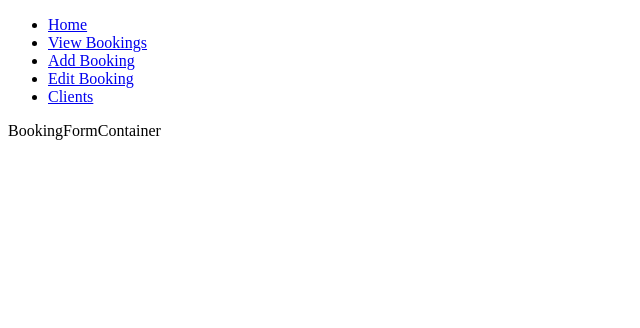
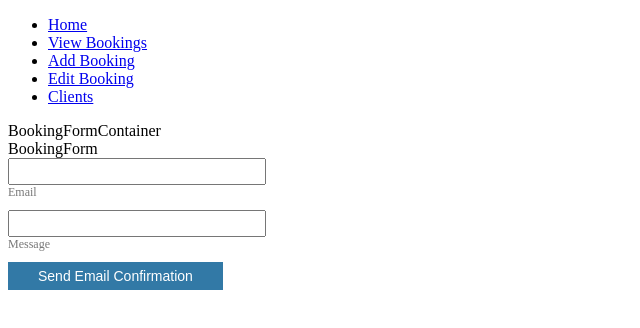
Before and after one commit to camsh69/Restaurant_Booking_System-final_project, a React (Create React App) app in the folder client/: page /add in a window 1280 px wide. Shown: the top 328 px of the page, without its empty margins (0-640 px from the left). Built offline with nearby package versions, Linux system fonts and the light colour scheme; no server answers.

Commit message:
adding email functionality

```diff
--- a/client/package.json
+++ b/client/package.json
@@ -6,6 +6,7 @@
     "@testing-library/jest-dom": "^5.16.2",
     "@testing-library/react": "^12.1.3",
     "@testing-library/user-event": "^13.5.0",
+    "emailjs-com": "^3.2.0",
     "moment": "^2.29.1",
     "react": "^17.0.2",
     "react-big-calendar": "^0.39.0",
--- a/client/src/components/BookingFormComponent/BookingForm.js
+++ b/client/src/components/BookingFormComponent/BookingForm.js
@@ -1,8 +1,13 @@
 import React from 'react'
+import Email from './Email'
 
 const BookingForm = () => {
   return (
-    <div>BookingForm</div>
+    <>
+      <div>BookingForm</div>
+      <Email/>
+
+    </>
   )
 }
 
--- /dev/null
+++ b/client/src/components/BookingFormComponent/Email.js
@@ -0,0 +1,38 @@
+import React from 'react';
+import emailjs from 'emailjs-com';
+import emailkey from '../../emailkey';
+import './email.css'
+
+const Email = () => {
+
+    function sendEmail(e) {
+        e.preventDefault();
+
+        emailjs.sendForm(emailkey.SERVICE_ID, emailkey.TEMPLATE_ID, e.target, emailkey.USER_ID)
+          .then((result) => {
+              window.location.reload();
+          }, (error) => {
+              console.log(error.text);
+          });
+      }
+
+      return (
+        <form id="emailForm" onSubmit={sendEmail}>
+          <div className="field">
+          <input type="text" name="from_name" />
+          <label>Email</label>
+          </div>
+          <div className="field">
+          <input type="text" name="subject" />
+          <label>Message</label>
+          </div>
+          {/* <div className="field">
+          <textarea name="html_message" />
+          </div> */}
+          <input type="submit" value="Send Email Confirmation" />
+
+        </form>
+      );
+}
+
+export default Email;
--- /dev/null
+++ b/client/src/components/BookingFormComponent/email.css
@@ -0,0 +1,25 @@
+.field {
+  margin-bottom: 10px;
+}
+
+.field label {
+  display: block;
+  font-size: 12px;
+  color: #777;
+}
+
+.field input {
+  display: block;
+  min-width: 250px;
+  line-height: 1.5;
+  font-size: 14px;
+}
+
+input[type="submit"] {
+  display: block;
+  padding: 6px 30px;
+  font-size: 14px;
+  background-color: #3279a6;
+  color: #fff;
+  border: none;
+}
--- a/client/src/containers/BookingFormContainer.js
+++ b/client/src/containers/BookingFormContainer.js
@@ -3,7 +3,11 @@ import BookingForm from '../components/BookingFormComponent/BookingForm';
 
 const BookingFormContainer = ({newBooking}) => {
   return (
-    <div>BookingFormContainer</div>
+    <>
+       <div>BookingFormContainer</div>
+      <BookingForm/>
+
+    </>
   )
 }
 
```
Also changed, not shown: 2 other files (tests, documents, lock files or other folders).
